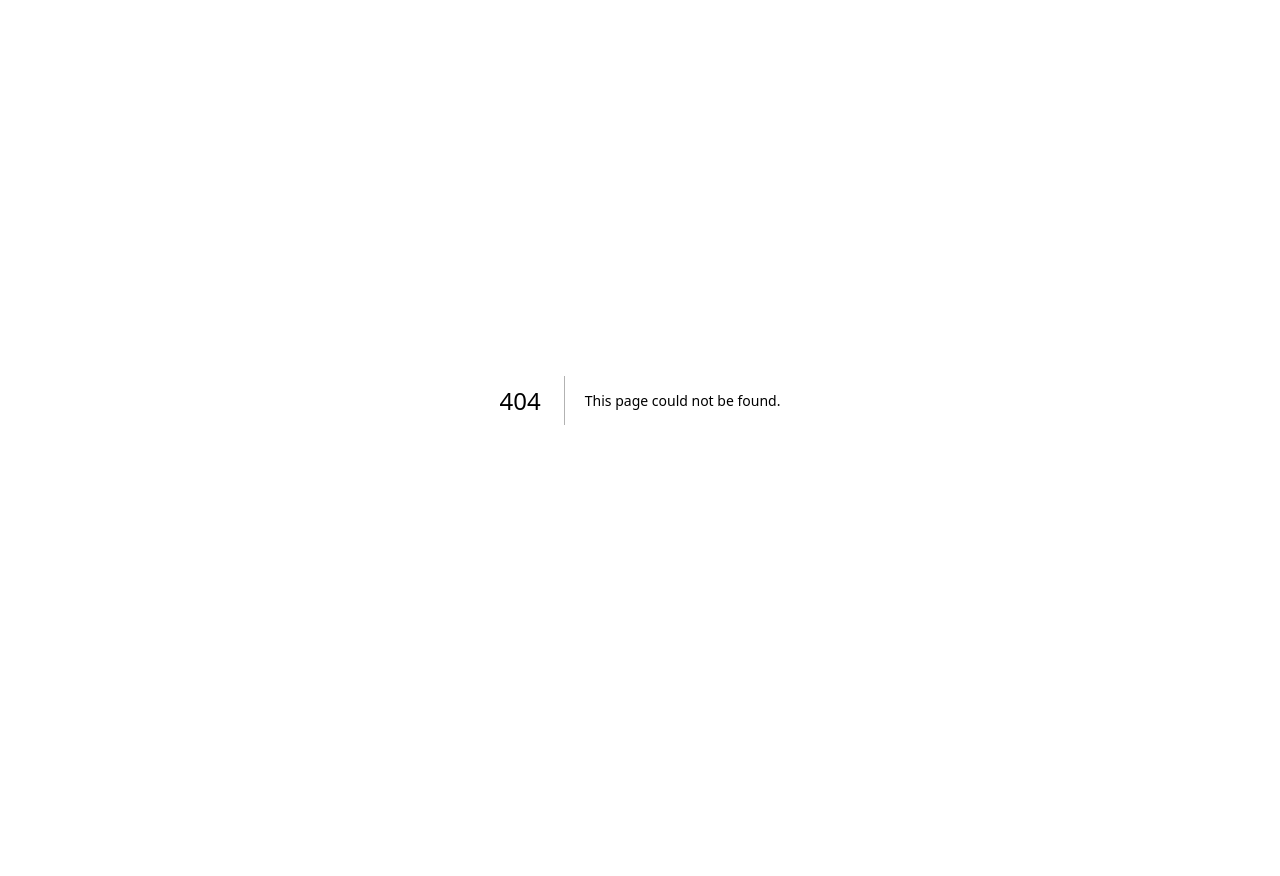
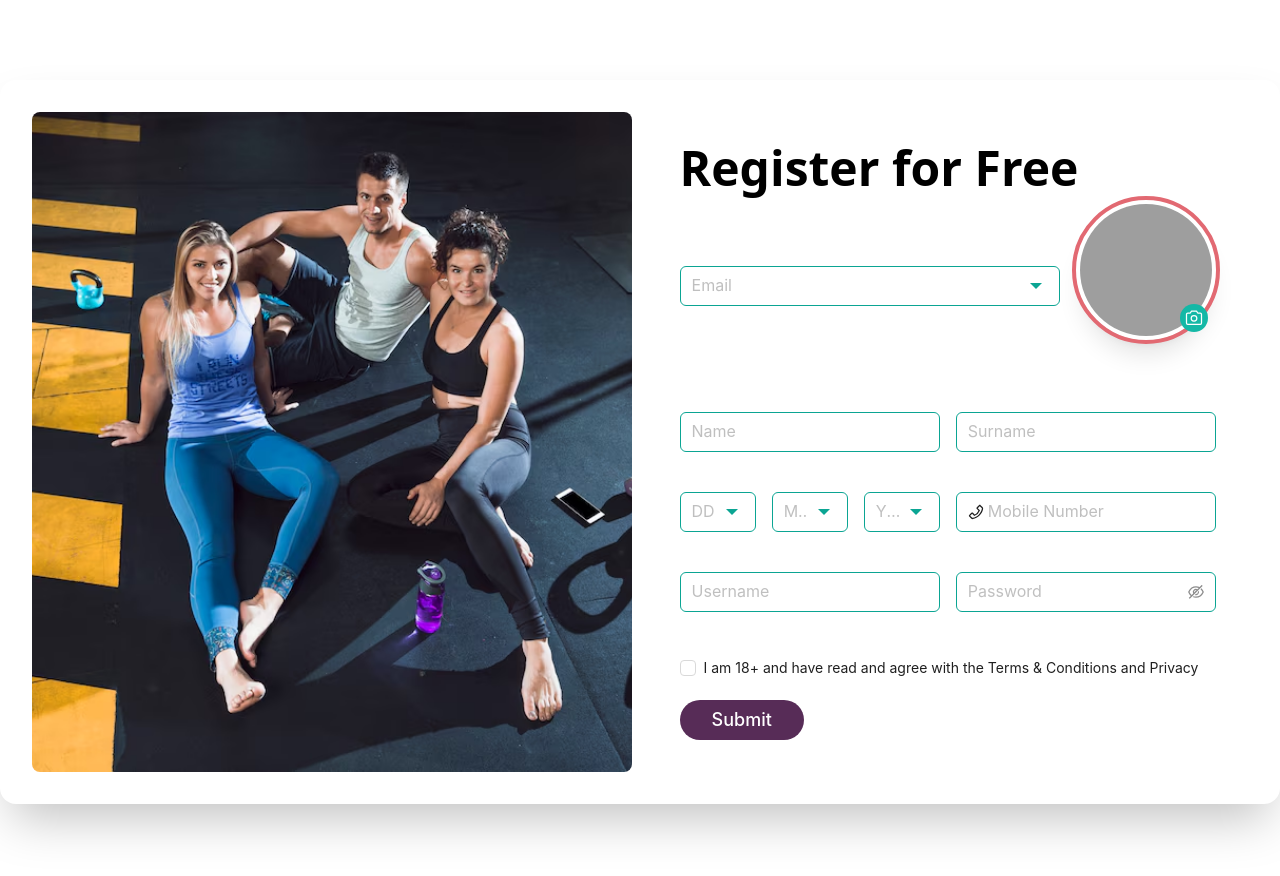
Before and after one commit to MDTanvirAhmedEmon/morfitter-frontend, a Next.js app: page /auth/register in a window 1280 px wide. Before the commit this address had no page. Shown: the top 876 px of the page. Before the commit the page ends 800 px from the top, so only its background shows below. Built offline with nearby package versions, Linux system fonts and the light colour scheme; grey boxes are pictures that could not be loaded.

Commit message:
done register page

```diff
--- /dev/null
+++ b/src/app/auth/register/page.js
@@ -0,0 +1,179 @@
+'use client'
+import { Form, Input, Checkbox, Avatar, Upload } from "antd";
+import { PhoneOutlined } from "@ant-design/icons";
+import { IoMdArrowDropdown } from "react-icons/io";
+import dynamic from "next/dynamic";
+import regiserImg from '../../../assets/register.png'
+import Image from "next/image";
+import { PiCamera } from "react-icons/pi";
+import { useState } from "react";
+
+const Register = () => {
+  const [profilePic, setProfilePic] = useState(null);
+  const onFinish = (values) => {
+    console.log("Success:", values);
+  };
+  const handleProfilePicUpload = (e) => {
+    setProfilePic(e.file.originFileObj);
+  };
+  const profilePicUrl = profilePic ? URL.createObjectURL(profilePic) : null;
+
+
+  return (
+    <section className="py-20">
+      <div className="xl:container mx-auto flex flex-col lg:flex-row gap-4 shadow-2xl p-4 md:p-8 rounded-2xl">
+        {/* Image Section */}
+        <div className="lg:w-1/2 rounded-lg overflow-hidden ">
+          <Image
+            height={0}
+            width={0}
+            src={regiserImg}
+            alt="Register"
+            className="w-full h-full object-cover"
+          />
+        </div>
+
+        {/* Form Section */}
+        <div className="lg:w-1/2 flex flex-col justify-center md:p-8 rounded-lg ">
+          <h1 className="text-2xl md:text-5xl font-bold  mb-8">
+            Register for Free
+          </h1>
+
+          <Form
+            name="register"
+            onFinish={onFinish}
+            initialValues={{ remember: true }}
+            className=" space-x-0 md:space-y-4"
+          >
+            {/* First Item (Title + Profile Picture) */}
+            <div className="flex flex-col-reverse md:flex-row justify-between items-center space-x-4 md:mb-10">
+              <Form.Item
+                name="email"
+                rules={[{ required: true, message: "Please input your email!" }]}
+                className=" w-full"
+              >
+                <Input
+                  placeholder="Email"
+                  suffix={<IoMdArrowDropdown className=" w-6 h-6 text-greenColor" />}
+                  className="w-full"
+                />
+              </Form.Item>
+
+              <div className="relative mb-8 md:-mt-6">
+                <Avatar
+                  size={140}
+                  src={profilePicUrl || "/default-avatar.png"}
+                  className="border-4 border-[50%] border-white outline outline-4 outline-primary shadow-xl"
+                />
+                <Upload
+                  showUploadList={false}
+                  onChange={handleProfilePicUpload}
+                  className="absolute bottom-2 right-2 flex justify-center items-center h-[28px] bg-teal-500 px-1 py-1 rounded-full cursor-pointer "
+                >
+                  <PiCamera className=" w-5 h-5 text-white" />
+                </Upload>
+              </div>
+            </div>
+
+            {/* Second Item (Name + Surname) */}
+            <div className="grid grid-cols-2 gap-4">
+              <Form.Item
+                name="name"
+                rules={[{ required: true, message: "Please input your name!" }]}
+              >
+                <Input placeholder="Name" className="w-full" />
+              </Form.Item>
+
+              <Form.Item
+                name="surname"
+                rules={[{ required: true, message: "Please input your surname!" }]}
+              >
+                <Input placeholder="Surname" className="w-full" />
+              </Form.Item>
+            </div>
+
+            {/* Date of Birth */}
+            <div className=" flex flex-col md:flex-row gap-4">
+              <div className=" md:w-1/2 grid grid-cols-3 gap-4">
+                <Form.Item
+                  name="dobDay"
+                  rules={[{ required: true, message: "Please input your day of birth!" }]}
+                >
+                  <Input suffix={<IoMdArrowDropdown className=" w-6 h-6 text-greenColor" />} placeholder="DD" className="w-full" />
+                </Form.Item>
+
+                <Form.Item
+                  name="dobMonth"
+                  rules={[{ required: true, message: "Please input your month of birth!" }]}
+                >
+                  <Input suffix={<IoMdArrowDropdown className=" w-6 h-6 text-greenColor" />} placeholder="MM" className="w-full" />
+                </Form.Item>
+
+                <Form.Item
+                  name="dobYear"
+                  rules={[{ required: true, message: "Please input your year of birth!" }]}
+                >
+                  <Input suffix={<IoMdArrowDropdown className=" w-6 h-6 text-greenColor" />} placeholder="YYYY" className="w-full" />
+                </Form.Item>
+              </div>
+
+              {/* Mobile Number */}
+              <Form.Item
+                name="mobile"
+                className=" md:w-1/2"
+                rules={[{ required: true, message: "Please input your mobile number!" }]}
+              >
+                <Input
+                  placeholder="Mobile Number"
+                  prefix={<PhoneOutlined />}
+                  className="w-full"
+                />
+              </Form.Item>
+            </div>
+            {/* Username & Password */}
+            <div className="grid grid-cols-2 gap-4 ">
+              <Form.Item
+                name="username"
+                rules={[{ required: true, message: "Please input your username!" }]}
+              >
+                <Input placeholder="Username" className="w-full" />
+              </Form.Item>
+
+              <Form.Item
+                name="password"
+                rules={[{ required: true, message: "Please input your password!" }]}
+                hasFeedback
+              >
+                <Input.Password placeholder="Password" className="w-full" />
+              </Form.Item>
+            </div>
+
+            {/* Terms Checkbox */}
+            <Form.Item
+              name="terms"
+              className=""
+              valuePropName="checked"
+              rules={[{ required: true, message: "You must agree to the terms!" }]}
+            >
+              <Checkbox className="">
+                I am 18+ and have read and agree with the Terms & Conditions and Privacy
+              </Checkbox>
+            </Form.Item>
+
+            {/* Submit Button */}
+            <Form.Item>
+              <button type="submit" className="bookBtn text-lg font-medium leading-8 text-white bg-secondary hover:bg-greenColor py-2 md:py-1 px-6 md:px-8 rounded-full capitalize transition-all hover:">
+                Submit
+              </button>
+            </Form.Item>
+          </Form>
+        </div>
+      </div>
+    </section>
+  );
+};
+
+// export default Register;
+export default dynamic(() => Promise.resolve(Register), {
+  ssr: false,
+});
--- a/src/app/globals.css
+++ b/src/app/globals.css
@@ -2,6 +2,8 @@
 @tailwind components;
 @tailwind utilities;
 
+
+/* Home page why join morfitter section */
 .join-card:hover .join-card-circle{
     background-color: #0ba593;
 }
--- a/src/app/layout.js
+++ b/src/app/layout.js
@@ -1,13 +1,16 @@
-
+import { ConfigProvider } from "antd";
 import "./globals.css";
+import { mainTheme } from "@/theme/ant-theme";
 
 
 export default function RootLayout({ children }) {
   return (
     <html>
-      <body>
-        {children}
-      </body>
+      <ConfigProvider theme={mainTheme}>
+        <body>
+          {children}
+        </body>
+      </ConfigProvider>
     </html>
   );
 }
--- /dev/null
+++ b/src/theme/ant-theme.js
@@ -0,0 +1,15 @@
+export const mainTheme = {
+    token: {
+        // colorBgBase: "#023E8A",
+    },
+    components: {
+        "Input": {
+            "inputFontSize": 16,
+            "controlHeight": 40,
+            "colorBorder": "rgb(11,165,147)",
+            "hoverBorderColor": "rgb(11,165,147)",
+            "activeBorderColor": "rgb(11,165,147)"
+        }
+
+    },
+};
```
Also changed, not shown: src/assets/register.png (added).
